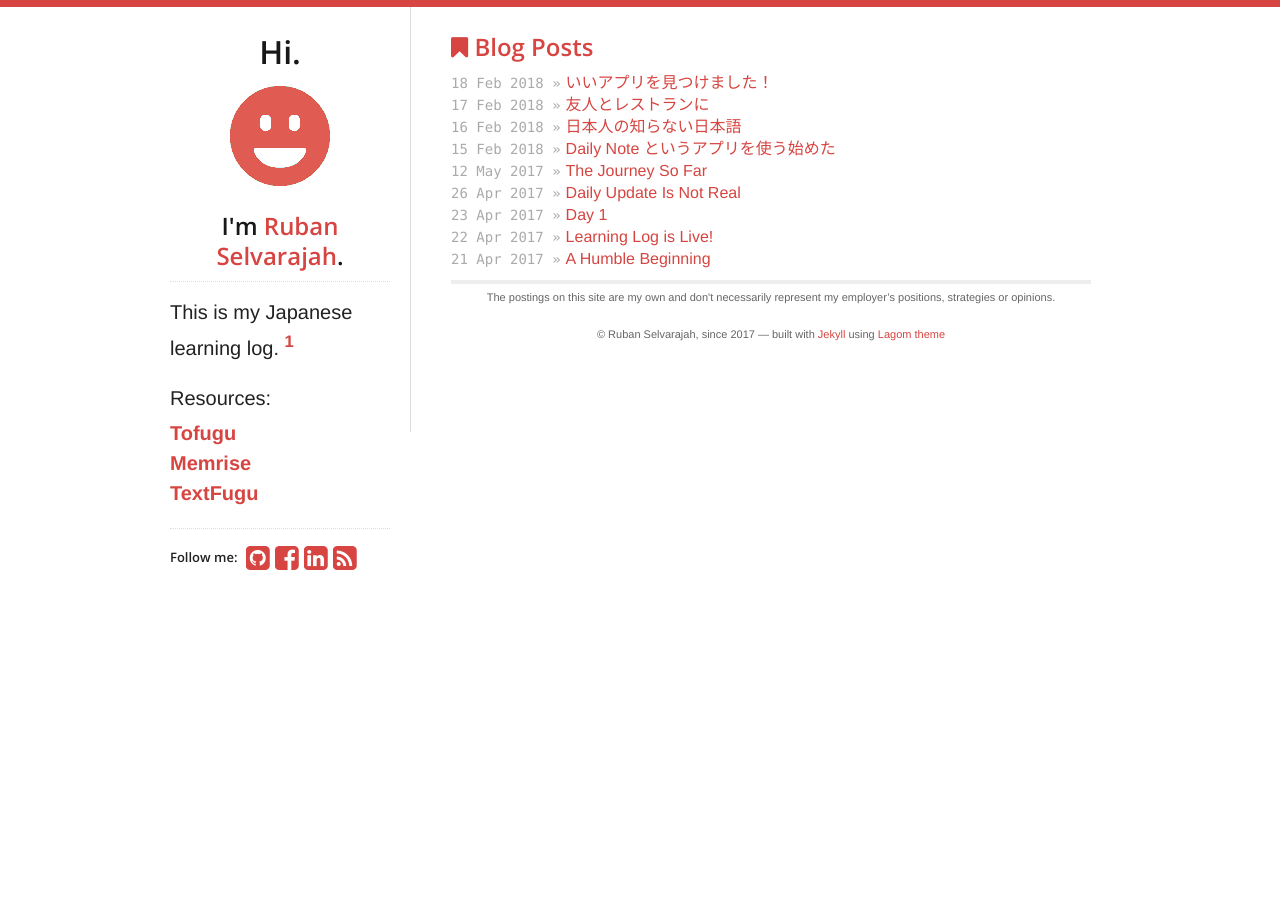
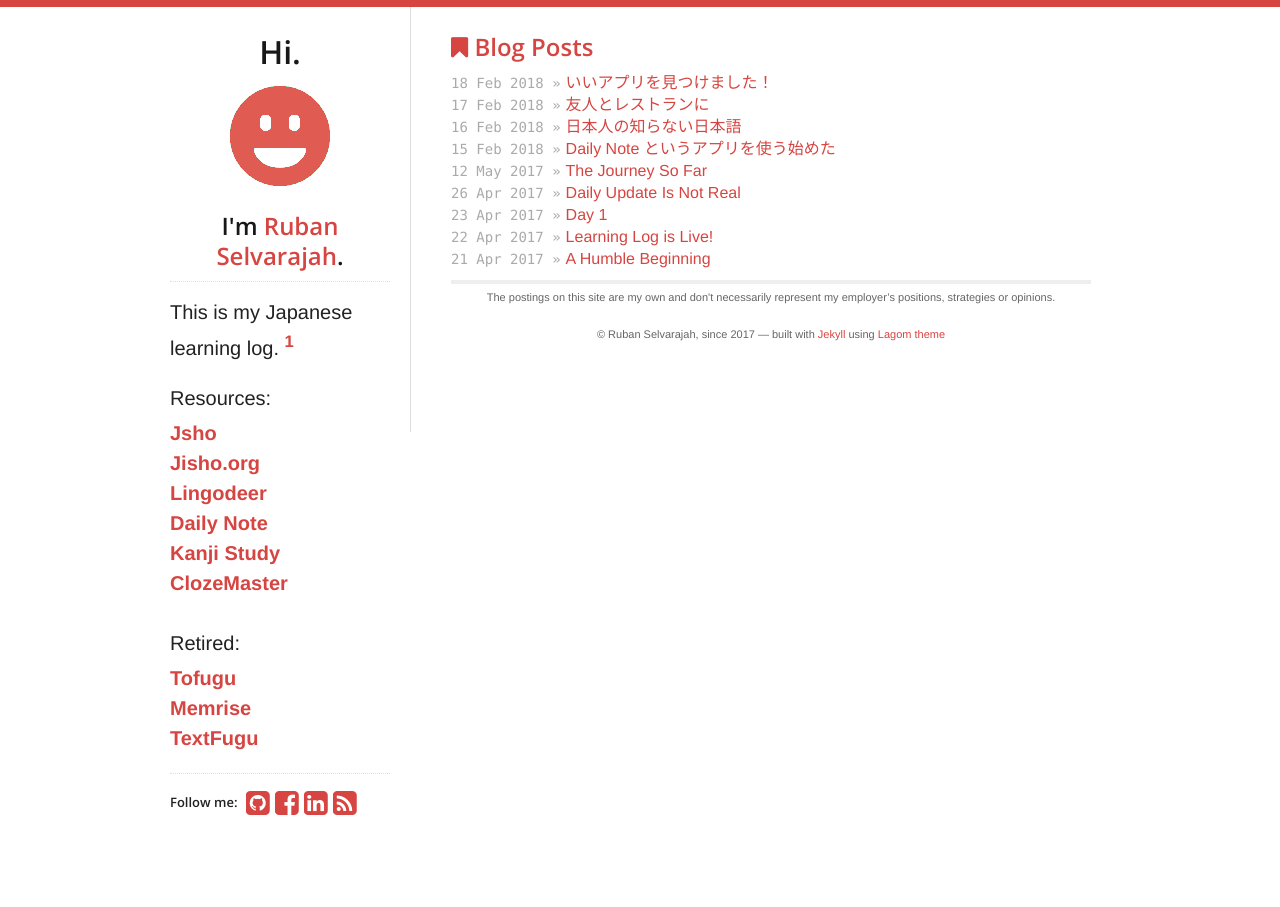
Before and after one commit to Zyten/jp, a Jekyll site: the page built from index.html, in a window 1280 px wide. Built offline with Jekyll 4.4.1, drawn with Linux system fonts in a browser that asks for light colours; nearby versions of some CDN libraries.

Commit message:
Update resources

```diff
--- a/_includes/sidebar.html
+++ b/_includes/sidebar.html
@@ -12,6 +12,16 @@
     <p>This is my Japanese learning log. <sup><a target="_blank" href="http://www.textfugu.com/season-1/hard-way/1-7/#top">1</a></sup></p>
     <p>
         <span style="display:block; margin-bottom: .25em;">Resources:</span>
+
+        <a href="https://play.google.com/store/apps/details?id=ric.Jsho">Jsho</a><br />
+        <a href="https://jisho.org">Jisho.org</a><br />
+
+		<a href="https://www.lingodeer.com/home">Lingodeer</a><br />
+        <a href="https://play.google.com/store/apps/details?id=kr.co.yjteam.dailynote">Daily Note</a><br />
+        <a href="https://play.google.com/store/apps/details?id=com.mindtwisted.kanjistudy">Kanji Study</a><br />
+        <a href="https://www.clozemaster.com">ClozeMaster</a><br />
+
+        <br/><span style="display:block; margin-bottom: .25em;">Retired:</span>
 		<a href="https://www.tofugu.com/learn-japanese/">Tofugu</a><br />
 		<a href="https://www.memrise.com/courses/english/japanese-4/">Memrise</a><br />
 		<a href="http://www.textfugu.com/season-1">TextFugu</a><br />
```
